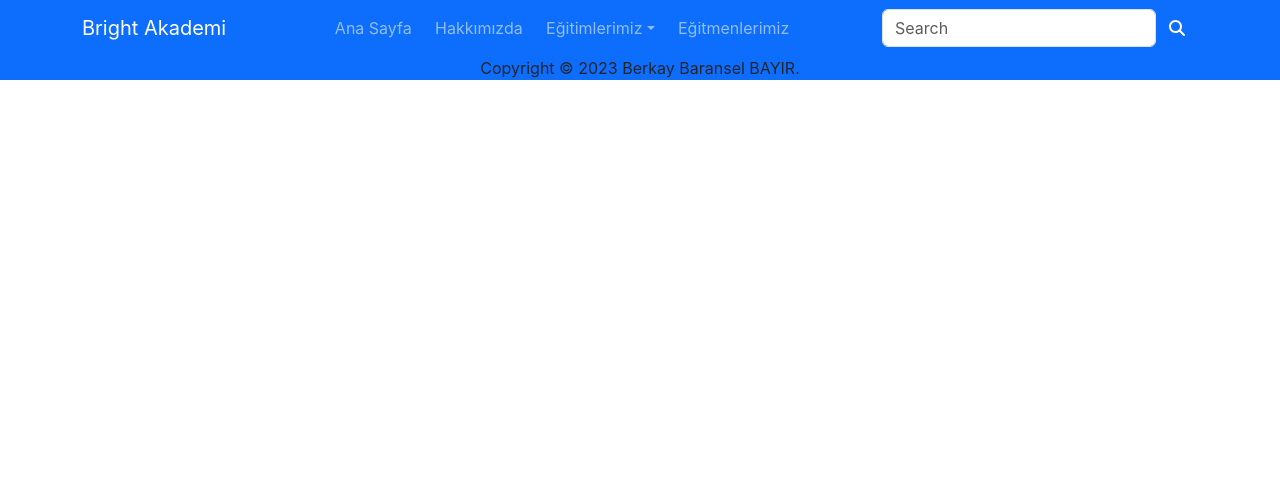
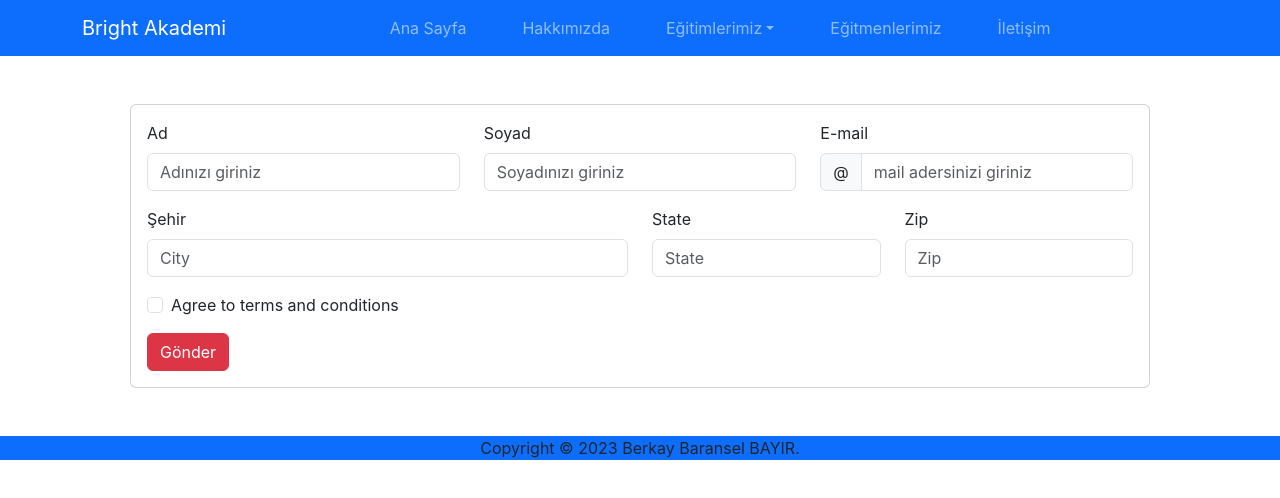
Before and after one commit to bbaransel/berkay_baransel_bayir_bright_akademi_projesi, a React (Create React App) app in the folder bright-akademi-projesi/: page /contact in a window 1280 px wide. Shown: the top 498 px of the page. Built offline with nearby package versions, Linux system fonts and the light colour scheme.

Commit message:
header changes, contact page, home page
underline animation on header links

```diff
--- a/bright-akademi-projesi/src/App.css
+++ b/bright-akademi-projesi/src/App.css
@@ -36,6 +36,3 @@
     transform: rotate(360deg);
   }
 }
-.dropdown-menu{
-  background-color: blue;
-}
--- a/bright-akademi-projesi/src/App.js
+++ b/bright-akademi-projesi/src/App.js
@@ -1,19 +1,33 @@
 import { BrowserRouter, Route, Routes } from 'react-router-dom';
 import './App.css';
 import { AppContext } from './Contexts/Context';
-import Header from './Components/Header';
+import Header from './Components/Header/Header';
 import HomePage from './Pages/HomePage/HomePage';
 import Footer from './Components/Footer';
+import Contact from './Pages/Contact/Contact';
+import { useState } from 'react';
 
 function App() {
+  const [validated, setValidated] = useState(false);
+
+  const handleSubmit = (event) => {
+    const form = event.currentTarget;
+    if (form.checkValidity() === false) {
+      event.preventDefault();
+      event.stopPropagation();
+    }
+
+    setValidated(true);
+  };
+
   return (
     <>
-      <AppContext.Provider>
+      <AppContext.Provider value={{validated, setValidated, handleSubmit}}>
         <BrowserRouter>
           <Header />
           <Routes>
             <Route path='/' element={<HomePage />} />
-
+            <Route path='/contact' element={<Contact />}/>
           </Routes>
           <Footer />
         </BrowserRouter>
--- /dev/null
+++ b/bright-akademi-projesi/src/Components/Header/Header.css
@@ -0,0 +1,33 @@
+.nav-underline {
+    position: relative;
+}
+
+.nav-underline::after {
+    content: "";
+    position: absolute;
+    height: 3px;
+    left: 0;
+    bottom: 0px;
+    background-color: yellow;
+    width: 0;
+    transition: all ease-in-out .3s !important;
+}
+
+.nav-underline:hover::after {
+    width: 100%;
+}
+
+.dropdown-menu {
+    background-color: #0d6efd;
+}
+
+/* form{
+    position: relative;
+}
+.btn-search{
+    position: absolute;
+    right: 30%;
+    top: 30%;
+    color: gray;
+    cursor: text;
+} */
--- a/bright-akademi-projesi/src/Components/Header.js
+++ b/bright-akademi-projesi/src/Components/Header/Header.js
@@ -1,24 +1,24 @@
 import React from 'react'
 import { Navbar, Container, NavDropdown, Form, Button, Nav } from 'react-bootstrap'
-import '../App.css';
 import { FontAwesomeIcon } from '@fortawesome/react-fontawesome';
 import { faMagnifyingGlass } from '@fortawesome/free-solid-svg-icons';
+import './Header.css'
 
 const Header = () => {
     return (
         <>
             <Navbar expand="lg" bg='primary' data-bs-theme="dark">
                 <Container>
-                    <Navbar.Brand href="#">Bright Akademi</Navbar.Brand>
+                    <Navbar.Brand href="/">Bright Akademi</Navbar.Brand>
                     <Navbar.Toggle aria-controls="navbarScroll" />
                     <Navbar.Collapse id="navbarScroll">
                         <Nav
-                            className="m-auto my-2 my-lg-0 w-50 justify-content-around "
+                            className="m-auto my-2 my-lg-0 w-75 justify-content-around "
                             style={{ maxHeight: '100px' }}
                             navbarScroll
                         >
-                            <Nav.Link href="#action1">Ana Sayfa</Nav.Link>
-                            <Nav.Link href="#action2">Hakkımızda</Nav.Link>
+                            <Nav.Link className='nav-underline' href="/">Ana Sayfa</Nav.Link>
+                            <Nav.Link className='nav-underline' href="#action2">Hakkımızda</Nav.Link>
                             <NavDropdown title="Eğitimlerimiz" id="navbarScrollingDropdown" data-bs-theme='light'>
                                 <NavDropdown.Item href="#action3">Full Stack Programlama Eğitimi</NavDropdown.Item>
                                 <NavDropdown.Divider />
@@ -34,17 +34,19 @@ const Header = () => {
                                     Full Data Uzmanlık Eğitimi
                                 </NavDropdown.Item>
                             </NavDropdown>
-                            <Nav.Link href='#action7'>Eğitmenlerimiz</Nav.Link>
+                            <Nav.Link className='nav-underline' href='#action7'>Eğitmenlerimiz</Nav.Link>
+                            <Nav.Link className='nav-underline' href='/contact'>İletişim</Nav.Link>
                         </Nav>
-                        <Form className="d-flex" data-bs-theme="light">
+                        {/* <Form className="d-flex" data-bs-theme="light">
                             <Form.Control
                                 type="search"
-                                placeholder="Search"
+                                placeholder="A"
                                 className=""
-                                aria-label="Search"
+                                aria-label="Ara"
                             />
-                            <Button variant="primary"><FontAwesomeIcon icon={faMagnifyingGlass} /></Button>
-                        </Form>
+                            <FontAwesomeIcon className='btn-search' icon={faMagnifyingGlass} />
+                            <Button variant="primary">Ara</Button>
+                        </Form> */}
                     </Navbar.Collapse>
                 </Container>
             </Navbar>
--- /dev/null
+++ b/bright-akademi-projesi/src/Pages/Contact/Contact.js
@@ -0,0 +1,88 @@
+import React, { useContext } from 'react'
+import { Form, InputGroup, Row, Col, Button, Container, Card } from 'react-bootstrap'
+import { AppContext } from '../../Contexts/Context'
+
+const Contact = () => {
+    const context = useContext(AppContext)
+    return (
+        <>
+            <Container>
+                <Card className='p-3 m-5'>
+                    <Form noValidate validated={context.validated} onSubmit={context.handleSubmit}>
+                        <Row className="mb-3">
+                            <Form.Group as={Col} md="4" controlId="validationCustom01">
+                                <Form.Label>Ad</Form.Label>
+                                <Form.Control
+                                    required
+                                    type="text"
+                                    placeholder="Adınızı giriniz"
+                                    // defaultValue="Mark"
+                                />
+                                <Form.Control.Feedback>Güzel Görünüyor!</Form.Control.Feedback>
+                            </Form.Group>
+                            <Form.Group as={Col} md="4" controlId="validationCustom02">
+                                <Form.Label>Soyad</Form.Label>
+                                <Form.Control
+                                    required
+                                    type="text"
+                                    placeholder="Soyadınızı giriniz"
+                                    // defaultValue="Otto"
+                                />
+                                <Form.Control.Feedback>Güzel Görünüyor!</Form.Control.Feedback>
+                            </Form.Group>
+                            <Form.Group as={Col} md="4" controlId="validationCustomE-mail">
+                                <Form.Label>E-mail</Form.Label>
+                                <InputGroup hasValidation>
+                                    <InputGroup.Text id="inputGroupPrepend">@</InputGroup.Text>
+                                    <Form.Control
+                                        type="email"
+                                        placeholder="mail adersinizi giriniz"
+                                        aria-describedby="inputGroupPrepend"
+                                        required
+                                    />
+                                    <Form.Control.Feedback type="invalid">
+                                        Lütfen geçerli bir mail adresi giriniz.
+                                    </Form.Control.Feedback>
+                                </InputGroup>
+                            </Form.Group>
+                        </Row>
+                        <Row className="mb-3">
+                            <Form.Group as={Col} md="6" controlId="validationCustom03">
+                                <Form.Label>Şehir</Form.Label>
+                                <Form.Control type="text" placeholder="City" required />
+                                <Form.Control.Feedback type="invalid">
+                                    Please provide a valid city.
+                                </Form.Control.Feedback>
+                            </Form.Group>
+                            <Form.Group as={Col} md="3" controlId="validationCustom04">
+                                <Form.Label>State</Form.Label>
+                                <Form.Control type="text" placeholder="State" required />
+                                <Form.Control.Feedback type="invalid">
+                                    Please provide a valid state.
+                                </Form.Control.Feedback>
+                            </Form.Group>
+                            <Form.Group as={Col} md="3" controlId="validationCustom05">
+                                <Form.Label>Zip</Form.Label>
+                                <Form.Control type="text" placeholder="Zip" required />
+                                <Form.Control.Feedback type="invalid">
+                                    Please provide a valid zip.
+                                </Form.Control.Feedback>
+                            </Form.Group>
+                        </Row>
+                        <Form.Group className="mb-3">
+                            <Form.Check
+                                required
+                                label="Agree to terms and conditions"
+                                feedback="You must agree before submitting."
+                                feedbackType="invalid"
+                            />
+                        </Form.Group>
+                        <Button type="submit" variant='danger'>Gönder</Button>
+                    </Form>
+                </Card>
+            </Container>
+        </>
+    )
+}
+
+export default Contact
--- a/bright-akademi-projesi/src/Pages/HomePage/HomePage.js
+++ b/bright-akademi-projesi/src/Pages/HomePage/HomePage.js
@@ -1,8 +1,27 @@
 import React from 'react'
+import { Container, Card } from 'react-bootstrap'
 
 const HomePage = () => {
   return (
-    <div>HomePage</div>
+    <>
+    <Container>
+        <h1 className='display-4 text-center w-50 m-auto'>Geleceğin Teknolojilerini BAU ile Kodla</h1>
+        <p className='text-center w-50 m-auto'>Üniversite onaylı sertifikanı al, lider bilişimci ol.</p>
+        <Card style={{ width: '18rem' }}>
+          <Card.Body>
+            <Card.Title>Geleceğin Teknolojilerini BAU ile Kodla</Card.Title>
+            <Card.Subtitle className="mb-2 text-muted">Üniversite onaylı sertifikanı al, lider bilişimci ol.</Card.Subtitle>
+            <Card.Text>
+              Some quick example text to build on the card title and make up the
+              bulk of the card's content.
+            </Card.Text>
+            <Card.Link href="#">Card Link</Card.Link>
+            <Card.Link href="#">Another Link</Card.Link>
+          </Card.Body>
+        </Card>
+    </Container>
+
+    </>
   )
 }
 
```
